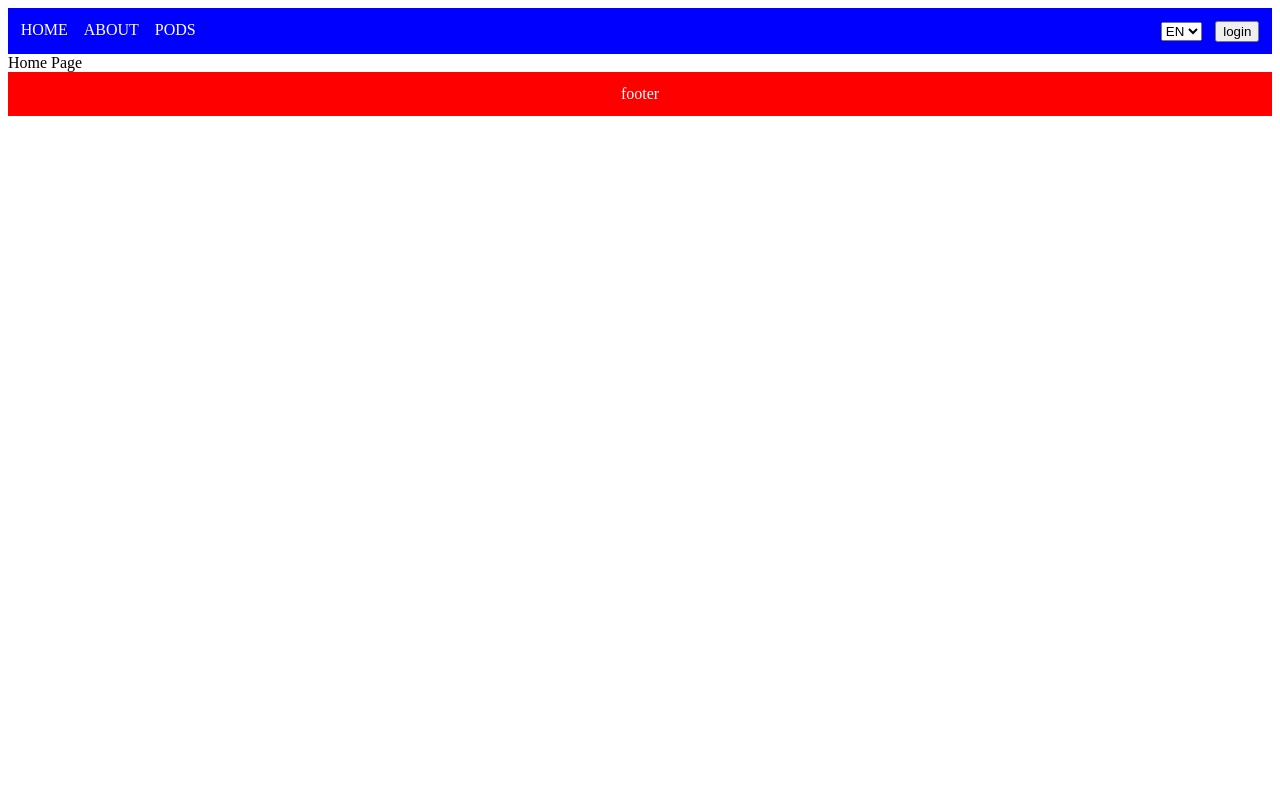
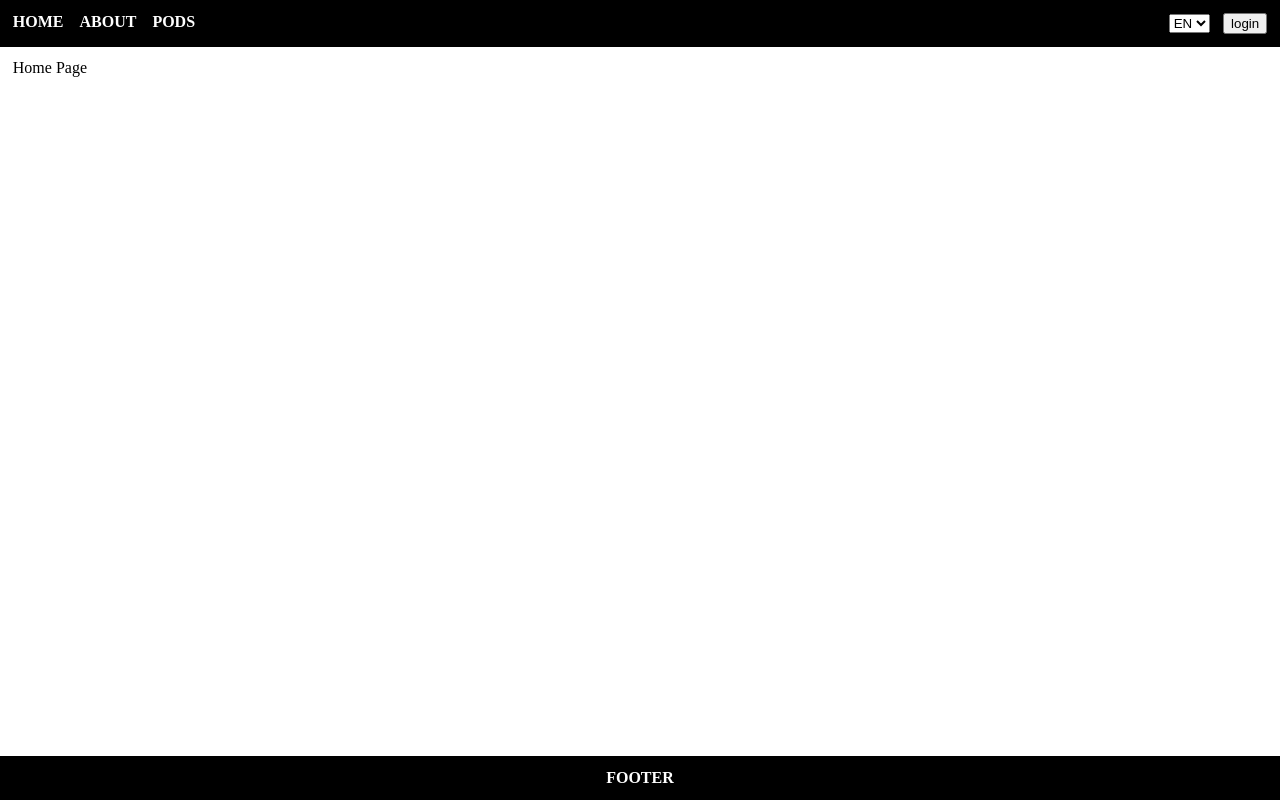
Before and after one commit to globabi/demo, a React (Create React App) app: page / in a window 1280 px wide. Built offline with nearby package versions, Linux system fonts and the light colour scheme.

Commit message:
updated header and footer css to default black theme

```diff
--- a/src/styles/default/main.css
+++ b/src/styles/default/main.css
@@ -1,9 +1,15 @@
+body{
+    margin: 0;
+    padding: 0 auto;
+}
+
 header{
     width: 98%;
-    background: blue;
+    background: black;
     padding: 1%;
     display: flex;
     justify-content: space-between;
+    margin: 0;
 }
 
 .header_link{
@@ -11,8 +17,27 @@ header{
     margin-right: 1em;
     text-decoration: none;
     text-transform: uppercase;
+    font-weight: 600;
 }
 
 #header_pages a:hover{
     text-decoration: underline;
 }
+
+#content{
+    margin:1%;
+}
+
+footer{
+    width: 98%;
+    background: black;
+    text-align: center;
+    padding: 1%;
+    color: white;
+    position: absolute;
+    left: 0;
+    bottom: 0;
+    right: 0;
+    text-transform: uppercase;
+    font-weight: 600;
+}
--- a/src/ui/organisms/footer.js
+++ b/src/ui/organisms/footer.js
@@ -8,7 +8,7 @@ Footer.propTypes = {
 
 export default function Footer({ language }) {
   return (
-    <footer style={{ width: '98%', background: 'red', textAlign: 'center', padding: '1%', color: '#fff' }}>
+    <footer>
       <div>{language.FOOTER}</div>
     </footer>
   )
--- a/src/ui/templates/layoutdefault.js
+++ b/src/ui/templates/layoutdefault.js
@@ -6,5 +6,5 @@ LayoutDefault.propTypes = {
 }
 
 export default function LayoutDefault({ page }) {
-  return <div>{page}</div>
+  return <div id='content'>{page}</div>
 }
```
Also changed, not shown: 1 other file (tests, documents, lock files or other folders).
